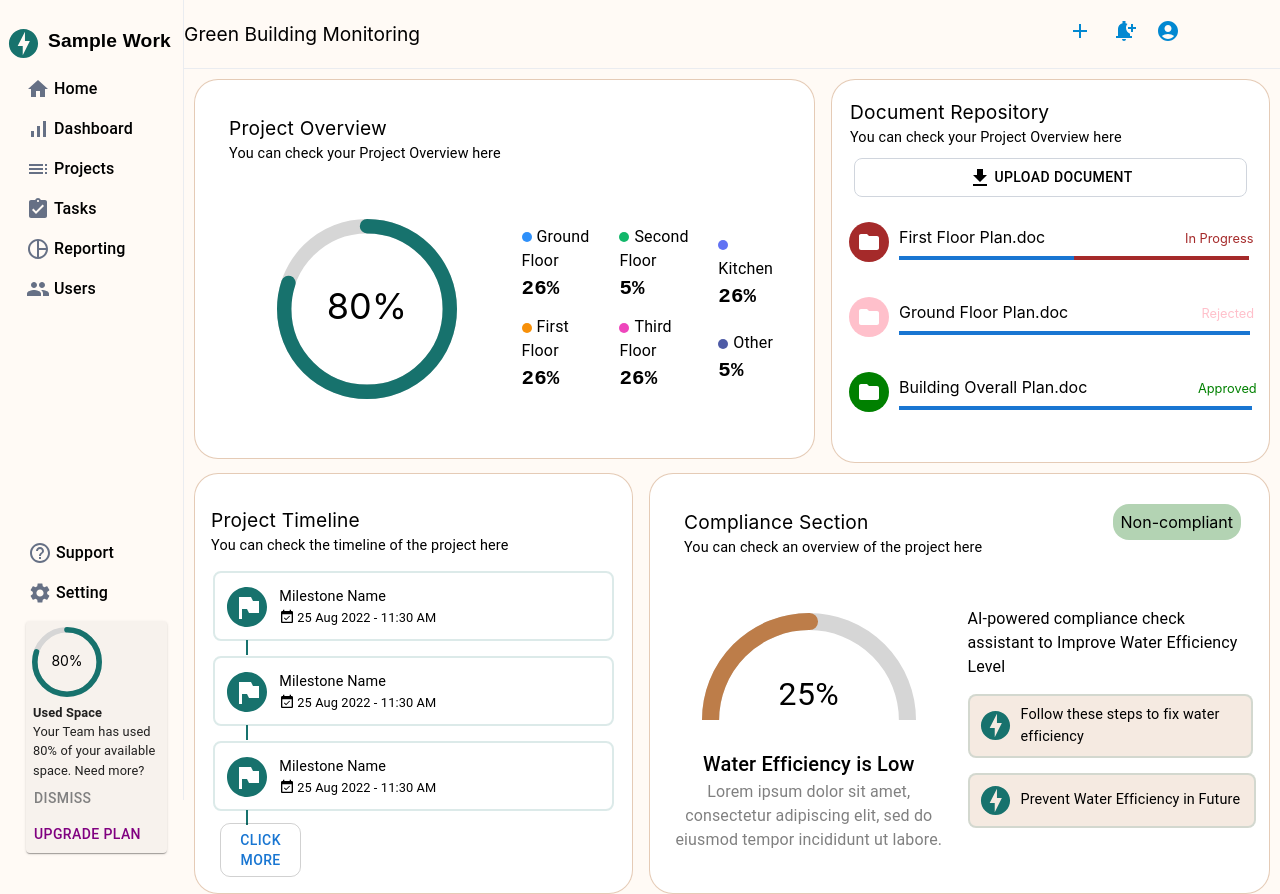
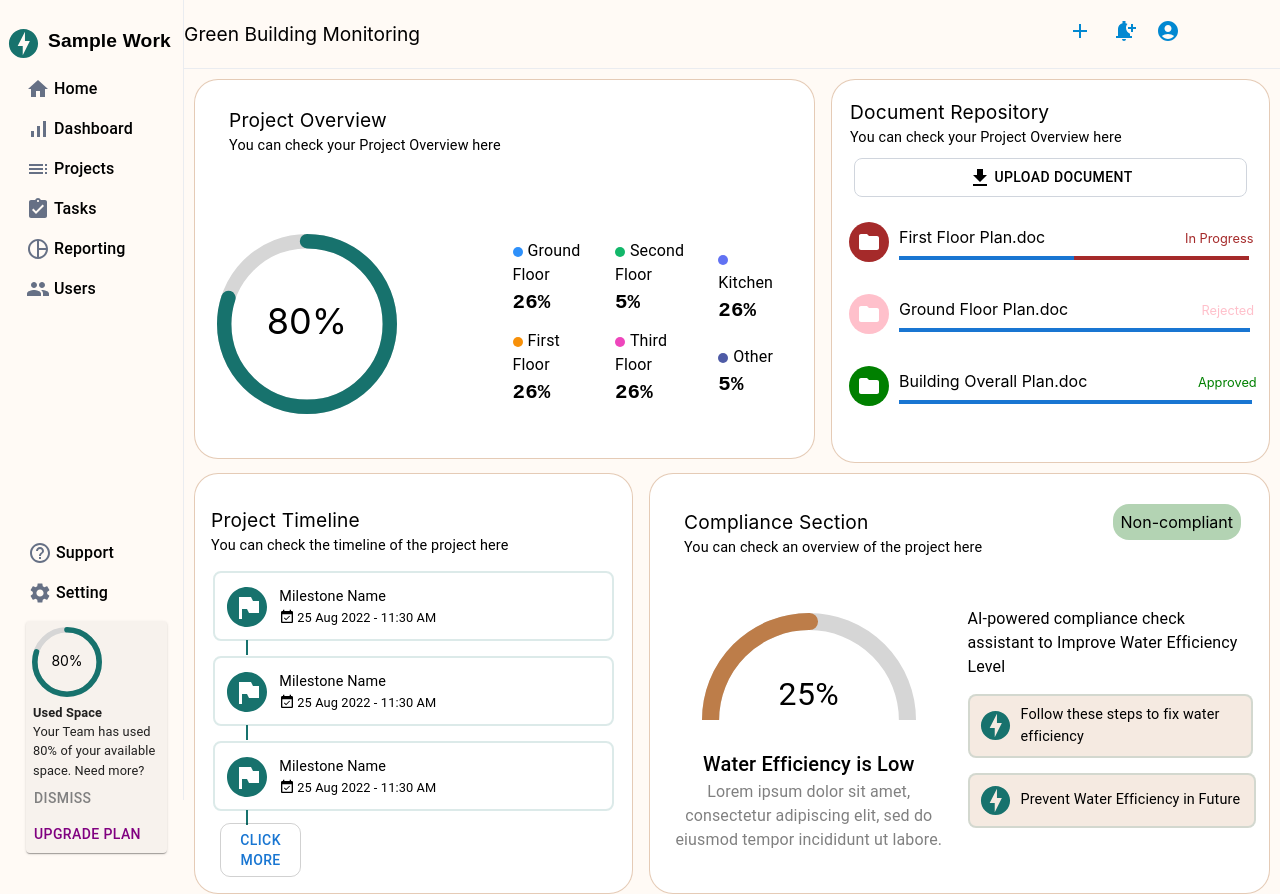
Before and after one commit to 786-aquib/UITesting, a React (Create React App) app: page / in a window 1280 px wide. Built offline with nearby package versions, Linux system fonts and the light colour scheme.

Commit message:
Corrected most of the things

```diff
--- a/src/components/OverviewAndRepo.tsx
+++ b/src/components/OverviewAndRepo.tsx
@@ -27,6 +27,18 @@ export default function OverviewAndRepo() {
     };
   }, []);
 
+  const [isSmallScreen, setIsSmallScreen] = useState(window.innerWidth < 600);
+
+  useEffect(() => {
+      const handleResize = () => {
+          setIsSmallScreen(window.innerWidth < 600);
+      };
+
+      window.addEventListener('resize', handleResize);
+      return () => window.removeEventListener('resize', handleResize);
+  }, []);
+
+
   return (
     <div>
       <Grid container spacing={2}>
@@ -37,9 +49,12 @@ export default function OverviewAndRepo() {
     borderRadius: 6,
     border: '0.6px solid #BD7D4966',
     padding: '16px',
+    display:'flex',
+    flexDirection:'column',
+    justifyContent:'space-evenly',
 }}>
     <div style={{ display: 'flex', flexDirection: 'column', justifyContent: 'space-between' }}>
-        <div style={{ display: 'flex', flexDirection: 'column' }}>
+        <div style={{ display: 'flex', flexDirection: 'column', marginTop:'-30px' }}>
             <Typography sx={{ fontSize: '1.2rem', paddingTop: '18px', paddingLeft: '18px', fontFamily: 'unset' }}>
                 Project Overview
             </Typography>
@@ -50,12 +65,11 @@ export default function OverviewAndRepo() {
     </div>
 
     <Grid container spacing={2} sx={{
-        paddingLeft: '18px',
         marginTop: '49px',
         justifyContent: 'space-evenly',
     }}>
         <Grid size =  {{xs:12, sm:6, md:6}}>
-            <div style={{ display: 'flex', justifyContent: 'center', alignItems: 'center' }}>
+            <div style={{ display: 'flex',justifyContent: isSmallScreen ? 'center' : 'start', alignItems: 'center' }}>
                 <ProgressBar2 value={80} />
             </div>
         </Grid>
@@ -187,7 +201,7 @@ export default function OverviewAndRepo() {
               Upload Document
             </Button>
 
-            <div style={{ display: 'flex', flexDirection: 'column', marginLeft: '17px', gap: '35px', overflowX: 'hidden', overflowY:'hidden', minHeight: '224px', marginBottom: '16px' }}>
+            <div style={{ display: 'flex', flexDirection: 'column', marginLeft: '17px', gap: '32px', overflowX: 'hidden', overflowY:'hidden', minHeight: '224px', marginBottom: '16px' }}>
               {[
                 { name: "First Floor Plan.doc", status: "In Progress", color: 'brown', progress: 50 },
                 { name: "Ground Floor Plan.doc", status: "Rejected", color: 'pink', progress: 100 },
```
